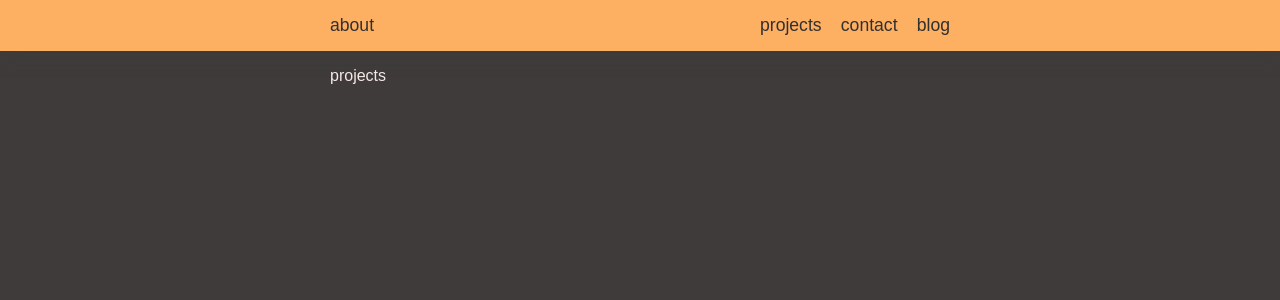
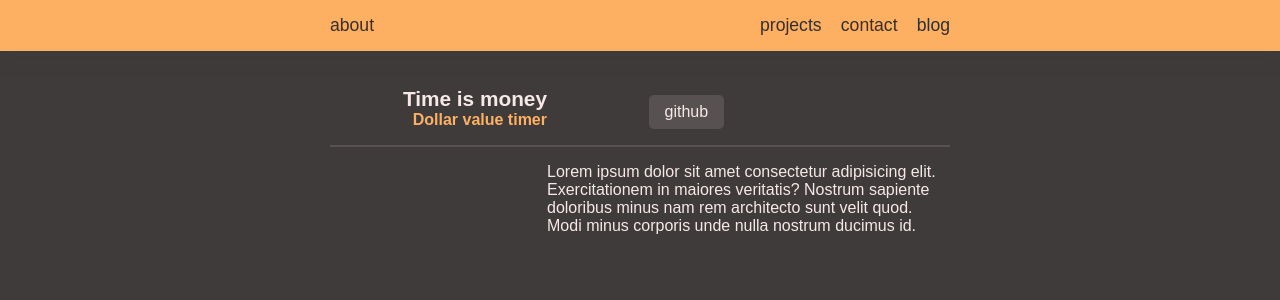
Before and after one commit to caseyharvey/v1-caseys.tech, a React (Create React App) app: page /Projects in a window 1280 px wide. Shown: the top 300 px of the page. Built offline with nearby package versions, Linux system fonts and the light colour scheme; a web font is replaced by a local one.

Commit message:
Building Projects.js page foundation

```diff
--- a/src/components/App/app.sass
+++ b/src/components/App/app.sass
@@ -8,6 +8,7 @@
     @include u.width(100%)
 
 .page-container
+    // background-color: v.$shade
     @include u.padding(v.$p1)
     @include u.width(90%, v.$max-width)
     @include u.flex(column, flex-start, flex-start)
--- a/src/components/HomePage/home-page.sass
+++ b/src/components/HomePage/home-page.sass
@@ -4,13 +4,13 @@
 .avatar-container
     margin-top: v.$marginTop
     font-weight: 700
-    padding-bottom: 10px
+    padding-bottom: 1em
     @include u.flex(column, flex-start, flex-start)
 
 .avatar
     width: 100px
     height: 100px
-    margin-bottom: 10px
+    margin-bottom: 1em
     @include u.flex(column, center, center)
 
 .name
--- a/src/components/Projects/Projects.js
+++ b/src/components/Projects/Projects.js
@@ -1,9 +1,40 @@
 import React from 'react';
+// import letterC from '../../assets/letterC.png';
 import './projects.sass';
 
 class Projects extends React.Component {
   render() {
-    return <div className='page-container'>projects</div>;
+    return (
+      <div className='page-container'>
+        <div className='head-container'>
+          <div className='title-container'>
+            <div className='project-name'>Time is money</div>
+            <div className='project-tag'>Dollar value timer</div>
+          </div>
+          <div className='links-container'>
+            <a
+              className='link-button'
+              href='https://github.com/caseyharvey/time-is-money/tree/master/src'
+            >
+              github
+            </a>
+            {/* <img className='link-img' src={letterC} alt='the letter c' />
+            <img className='link-img' src={letterC} alt='the letter c' />
+            <img className='link-img' src={letterC} alt='the letter c' /> */}
+          </div>
+        </div>
+        <div className='info-container'>
+          <div className='info'>
+            <p>
+              Lorem ipsum dolor sit amet consectetur adipisicing elit.
+              Exercitationem in maiores veritatis? Nostrum sapiente doloribus
+              minus nam rem architecto sunt velit quod. Modi minus corporis unde
+              nulla nostrum ducimus id.
+            </p>
+          </div>
+        </div>
+      </div>
+    );
   }
 }
 export default Projects;
--- a/src/components/Projects/projects.sass
+++ b/src/components/Projects/projects.sass
@@ -0,0 +1,51 @@
+@use '../../sass-modules/_variables.sass' as v
+@use '../../sass-modules/_utilities.sass' as u
+
+.head-container
+    width: 100%
+    margin-top: v.$marginTop
+    @include u.flex(column, flex-end, flex-start)
+
+    .title-container
+        font-weight: 700
+        padding-bottom: 1em
+        @include u.flex(column, flex-start, flex-start)
+
+        .project-name
+            font-size: 1.3em
+
+        .project-tag
+            color: v.$accent
+
+    .links-container
+        width: 200px
+        padding-bottom: 1em
+        @include u.flex(row, space-between, flex-end)
+
+        .link-img
+            width: 40px
+
+        .link-button
+            padding: 8px 16px
+            border-radius: 5px
+            background-color: v.$shade
+
+.info-container
+    width: 100%
+    border-top: 2px solid v.$shade
+    @include u.flex(row, flex-end, flex-start)
+
+@media screen and (min-width: 550px)
+
+    .head-container
+        @include u.flex(row, flex-end, flex-end)
+
+        .title-container
+            width: 35%
+            @include u.flex(column, flex-end, flex-end)
+
+        .links-container
+            margin: 0 auto
+
+    .info
+        width: 65%
```
